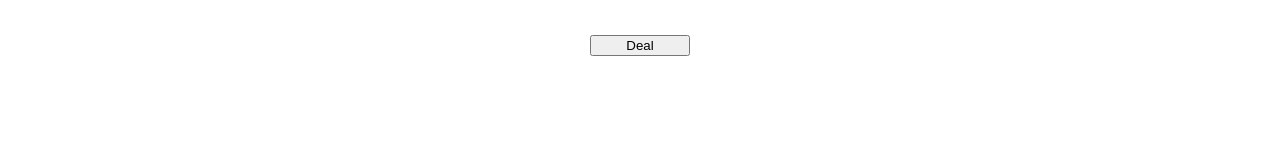
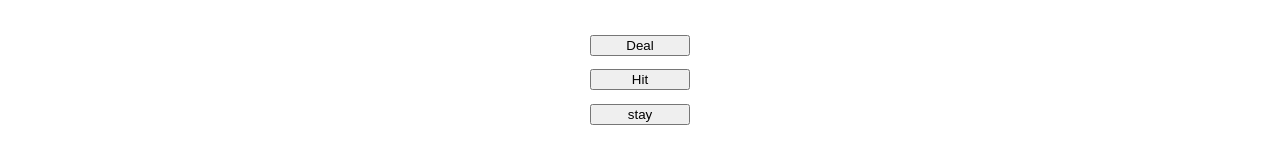
Before and after one commit to Dan-McGrath/Time-Killer, a React (Vite) app: page /Blackjack in a window 1280 px wide. Shown: the part 141-304 px from the top of the page. Built offline with nearby package versions, Linux system fonts and the light colour scheme.

Commit message:
update deal card func and create stay func

```diff
--- a/src/components/blackjack/GameManager.jsx
+++ b/src/components/blackjack/GameManager.jsx
@@ -27,7 +27,7 @@ const GameManager = () => {
     getNewDeck();
   }
 
-  const dealCards = () => {
+  const dealHands = () => {
     let currentCard = currentDeck.pop();
     setPlayer1({ ...player1 }, player1.addCardToHand(currentCard));
     currentCard = currentDeck.pop();
@@ -36,6 +36,26 @@ const GameManager = () => {
     setPlayer1({ ...player1 }, player1.addCardToHand(currentCard));
     currentCard = currentDeck.pop();
     setDealer({ ...dealer }, dealer.addCardToHand(currentCard));
+    setCurrentDeck([...currentDeck]);
+  };
+
+  const dealCard = () => {
+    let currentCard = currentDeck.pop();
+    currentPlayer.addCardToHand(currentCard);
+    if (currentPlayer.newName === "Player 1") {
+      setPlayer1({ ...currentPlayer });
+    } else if (currentPlayer.newName === "Dealer") {
+      setDealer({ ...currentPlayer });
+    }
+    setCurrentDeck([...currentDeck]);
+  };
+
+  const stay = () => {
+    if (currentPlayer.newName === "Player 1") {
+      setCurrentPlayer(dealer);
+    } else if (currentPlayer.newName === "Dealer") {
+      setCurrentPlayer(player1);
+    }
   };
 
   return (
@@ -45,7 +65,9 @@ const GameManager = () => {
         currentDealerCards={dealer.getHand()}
         faceUp={faceUp}
       />
-      <Button text="Deal" clickHandler={dealCards} />
+      <Button text="Deal" clickHandler={dealHands} />
+      <Button text="Hit" clickHandler={dealCard} />
+      <Button text="stay" clickHandler={stay} />
     </>
   );
 };
```
